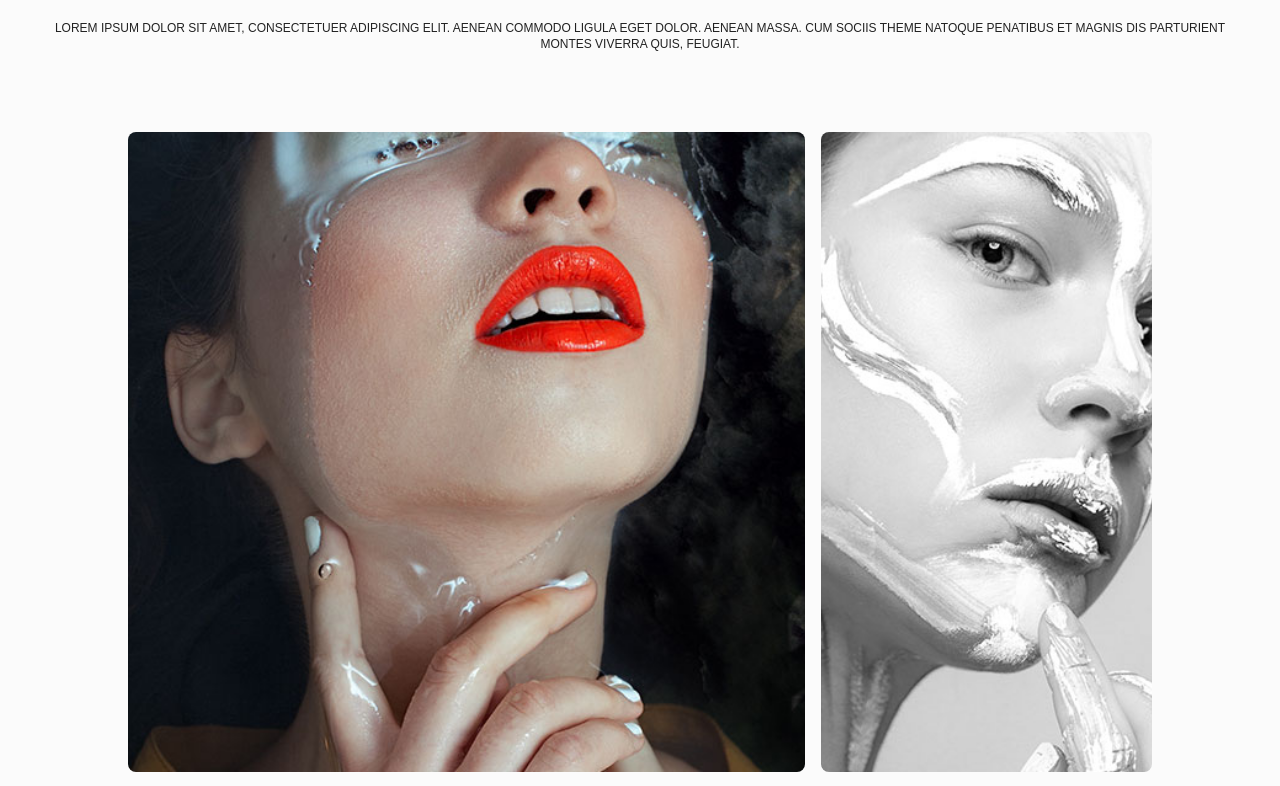
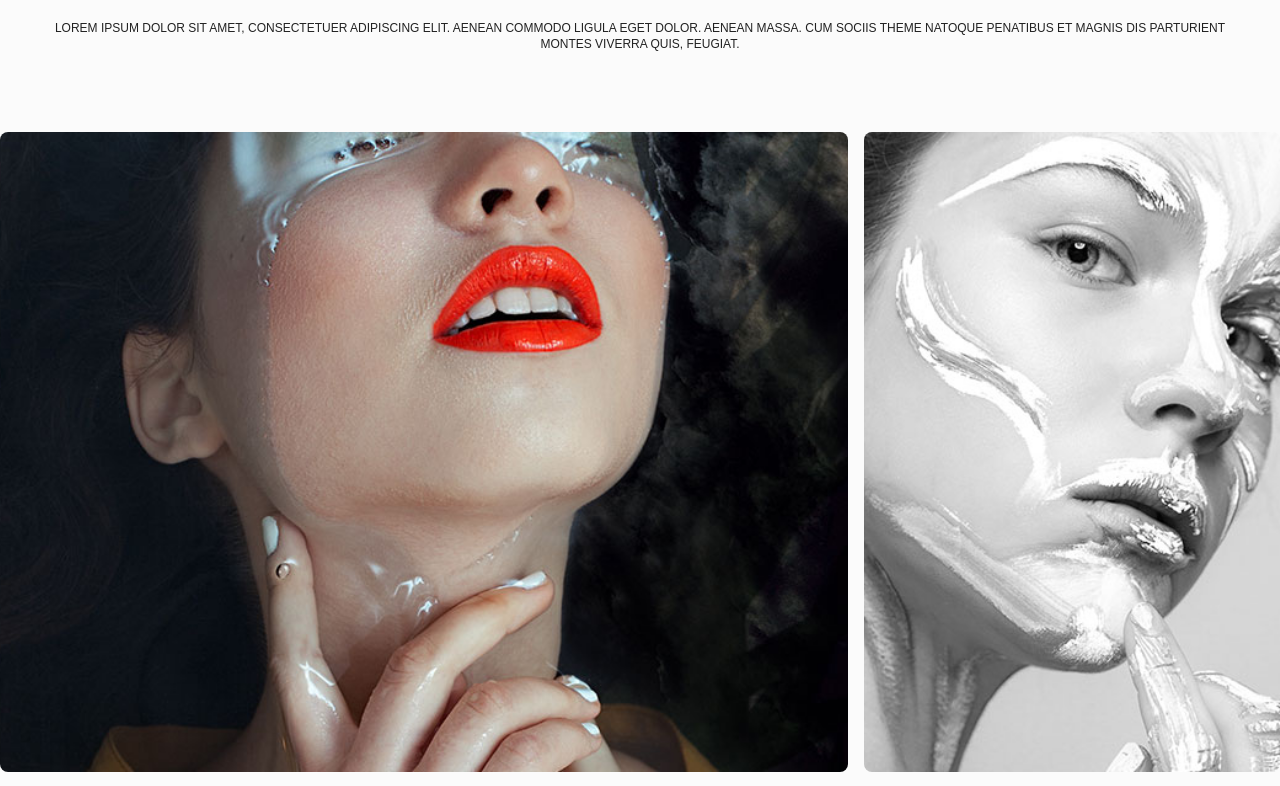
Before and after one commit to iamrahul-1/Satish, a React (Vite) app: page / in a window 1280 px wide. Shown: the part 940-1726 px from the top of the page. Built offline with nearby package versions, Linux system fonts and the light colour scheme; a web font is replaced by a local one.

Commit message:
width update in home.jsx

```diff
--- a/src/components/home/Home.jsx
+++ b/src/components/home/Home.jsx
@@ -35,7 +35,7 @@ const Home = () => {
         </motion.p>
       </div>
       <div className="mt-16 flex justify-center">
-        <div className="grid lg:grid-cols-3 md:grid-cols-2 sm:grid-cols-1 gap-4 w-full max-w-5xl">
+        <div className="grid lg:grid-cols-3 md:grid-cols-2 sm:grid-cols-1 gap-4 w-full max-w-7xl">
           {/* Large Image 1 */}
           <motion.div className="relative col-span-2 group">
             <img
```
